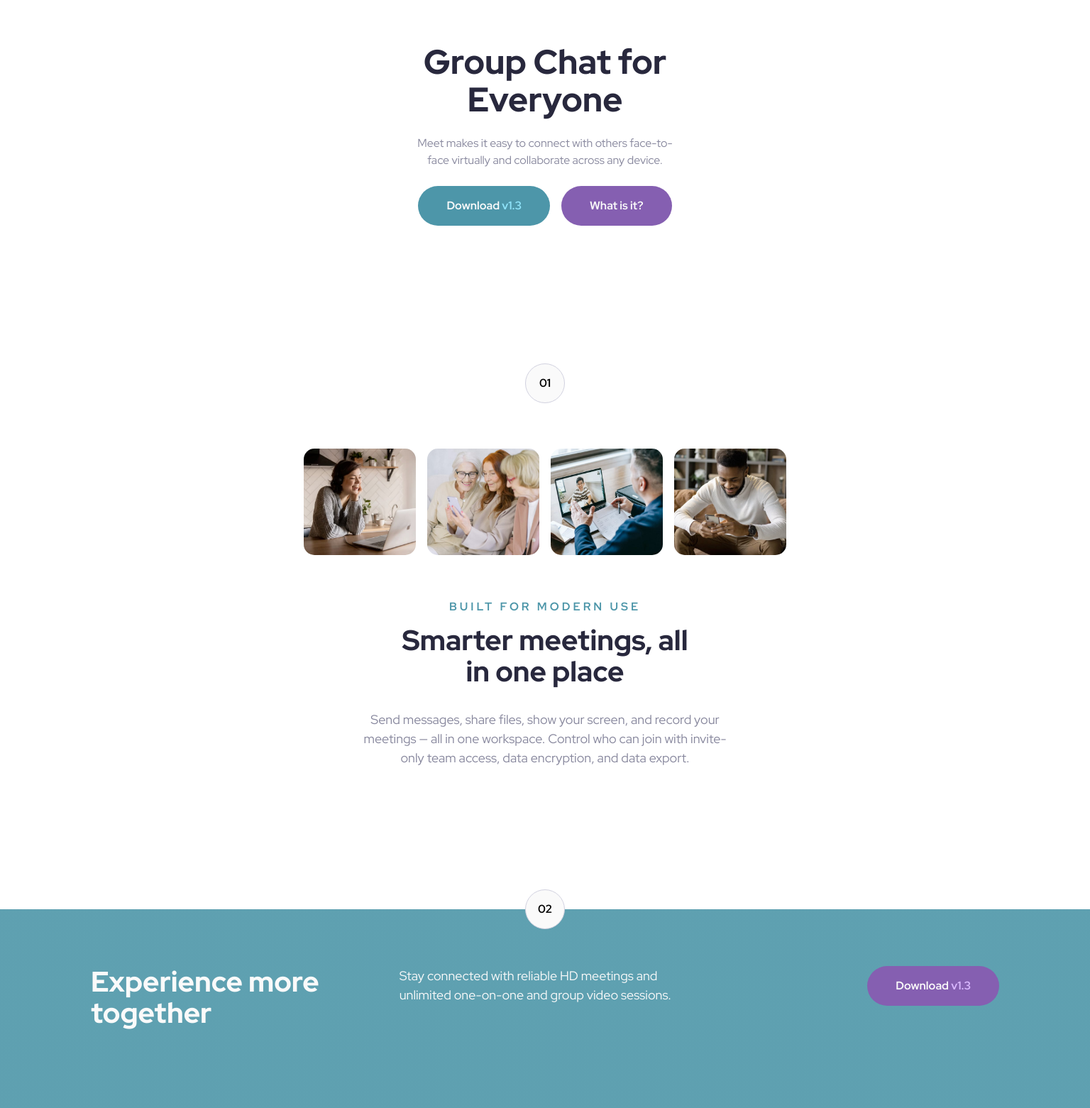
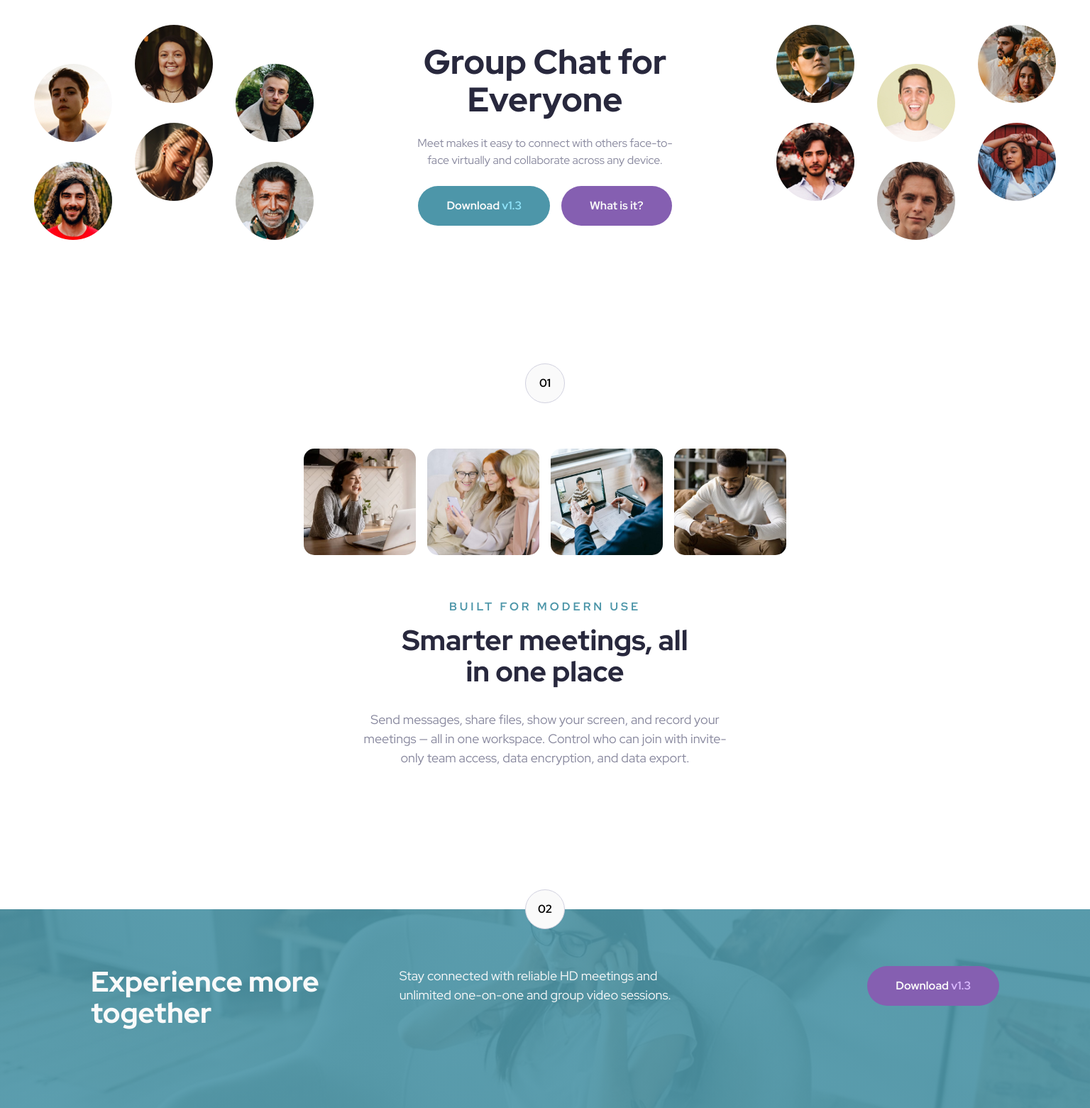
Before and after one commit to barriedirk/frontend-mentor-exercise-08-meet-landing-page, a plain HTML site: page index.html in a window 1536 px wide. Shown: the part 95-1656 px from the top of the page at 71% size. Drawn offline with Linux system fonts and the light colour scheme; the site is published under a folder, as on GitHub Pages, so addresses that start at the root find nothing.

Commit message:
update path to use relative

```diff
--- a/main.css
+++ b/main.css
@@ -80,7 +80,7 @@ section.gallery,
 
 header {
   width: 100%;
-  background-image: url("/assets/tablet/image-hero.png");
+  background-image: url("assets/tablet/image-hero.png");
   background-position: 50% 160px;
   background-repeat: no-repeat;
   background-size: 430px;
@@ -99,7 +99,7 @@ footer {
       var(--clr-cyan-600-opacity),
       var(--clr-cyan-600-opacity)
     ),
-    url("/assets/mobile/image-footer.jpg") no-repeat top center;
+    url("assets/mobile/image-footer.jpg") no-repeat top center;
   background-size: cover;
 }
 
@@ -279,7 +279,7 @@ footer p {
         var(--clr-cyan-600-opacity),
         var(--clr-cyan-600-opacity)
       ),
-      url("/assets/tablet/image-footer.jpg") no-repeat top center;
+      url("assets/tablet/image-footer.jpg") no-repeat top center;
   }
 
   footer .wrapper {
@@ -310,8 +310,8 @@ footer p {
   }
 
   header {
-    background-image: url("/assets/desktop/image-hero-left.png"),
-      url("/assets/desktop/image-hero-right.png");
+    background-image: url("assets/desktop/image-hero-left.png"),
+      url("assets/desktop/image-hero-right.png");
     background-position: 0 130px, 100% 130px;
     background-repeat: no-repeat, no-repeat;
     background-size: 394px, 394px;
@@ -327,7 +327,7 @@ footer p {
         var(--clr-cyan-600-opacity),
         var(--clr-cyan-600-opacity)
       ),
-      url("/assets/desktop/image-footer.jpg") no-repeat top center;
+      url("assets/desktop/image-footer.jpg") no-repeat top center;
     background-size: cover;
   }
 
```
